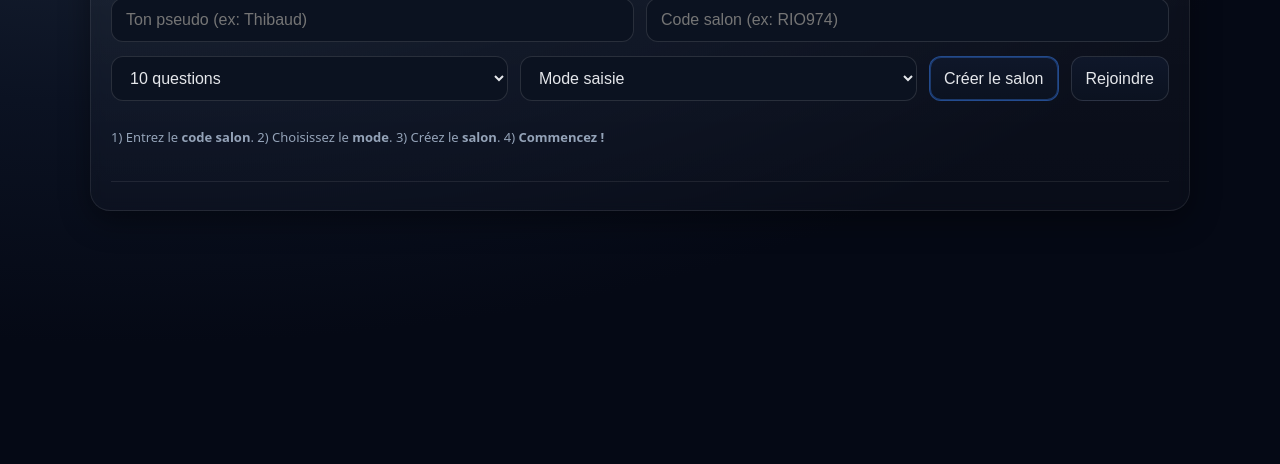
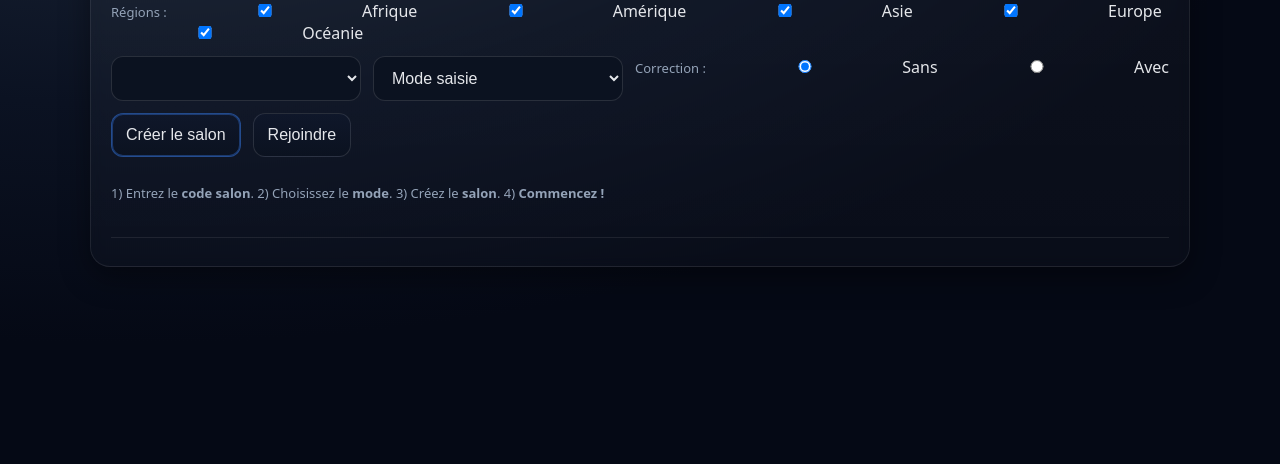
Before and after one commit to MewtiT/quiz-capitales-duel, a plain HTML site: page index.html in a window 1280 px wide. Shown: the part 336-800 px from the top of the page. Drawn offline with Linux system fonts and the light colour scheme.

Commit message:
Update index.html
ajout mode corretion/region

```diff
--- a/index.html
+++ b/index.html
@@ -18,18 +18,32 @@
           <input id="roomId" placeholder="Code salon (ex: RIO974)" />
         </div>
         <div class="row">
-          <select id="questionCount">
-            <option value="10">10 questions</option>
-            <option value="20">20 questions</option>
-            <option value="40">40 questions</option>
-            <option value="60">60 questions</option>
-            <option value="100">100 questions</option>
-            <option value="all">Toutes les capitales</option>
-          </select>
+            <!-- Régions -->
+            <div class="region-group">
+              <span class="small muted">Régions :</span>
+              <label><input type="checkbox" class="regionChk" value="Afrique" checked> Afrique</label>
+              <label><input type="checkbox" class="regionChk" value="Amérique" checked> Amérique</label>
+              <label><input type="checkbox" class="regionChk" value="Asie" checked> Asie</label>
+              <label><input type="checkbox" class="regionChk" value="Europe" checked> Europe</label>
+              <label><input type="checkbox" class="regionChk" value="Océanie" checked> Océanie</label>
+            </div>
+
+            <!-- Nombre de questions (se remplit dynamiquement selon régions) -->
+            <select id="questionCount"></select>
+
+            <!-- Mode de jeu -->
             <select id="modeSelect" title="Mode de jeu">
               <option value="text">Mode saisie</option>
               <option value="mc">Mode QCM (4 choix)</option>
             </select>
+
+            <!-- Correction -->
+            <div class="region-group">
+              <span class="small muted">Correction :</span>
+              <label><input type="radio" name="corr" id="corrOff" value="off" checked> Sans</label>
+              <label><input type="radio" name="corr" id="corrOn" value="on"> Avec</label>
+            </div>
+
             <button id="createBtn" class="primary">Créer le salon</button>
             <button id="joinBtn">Rejoindre</button>
           </div>
@@ -70,6 +84,8 @@
           <input id="answer" placeholder="Ta réponse" autocomplete="off" />
           <button id="submitBtn" class="primary">Valider</button>
         </div>
+        <!-- Ligne de correction pour le mode saisie -->
+        <div id="correctionLine" class="small hidden"></div>
         <div id="mcZone" class="mc-grid hidden">
           <button class="mc-btn" data-i="0"></button>
           <button class="mc-btn" data-i="1"></button>
```
Lines whose indentation alone changed are shown as unchanged.
